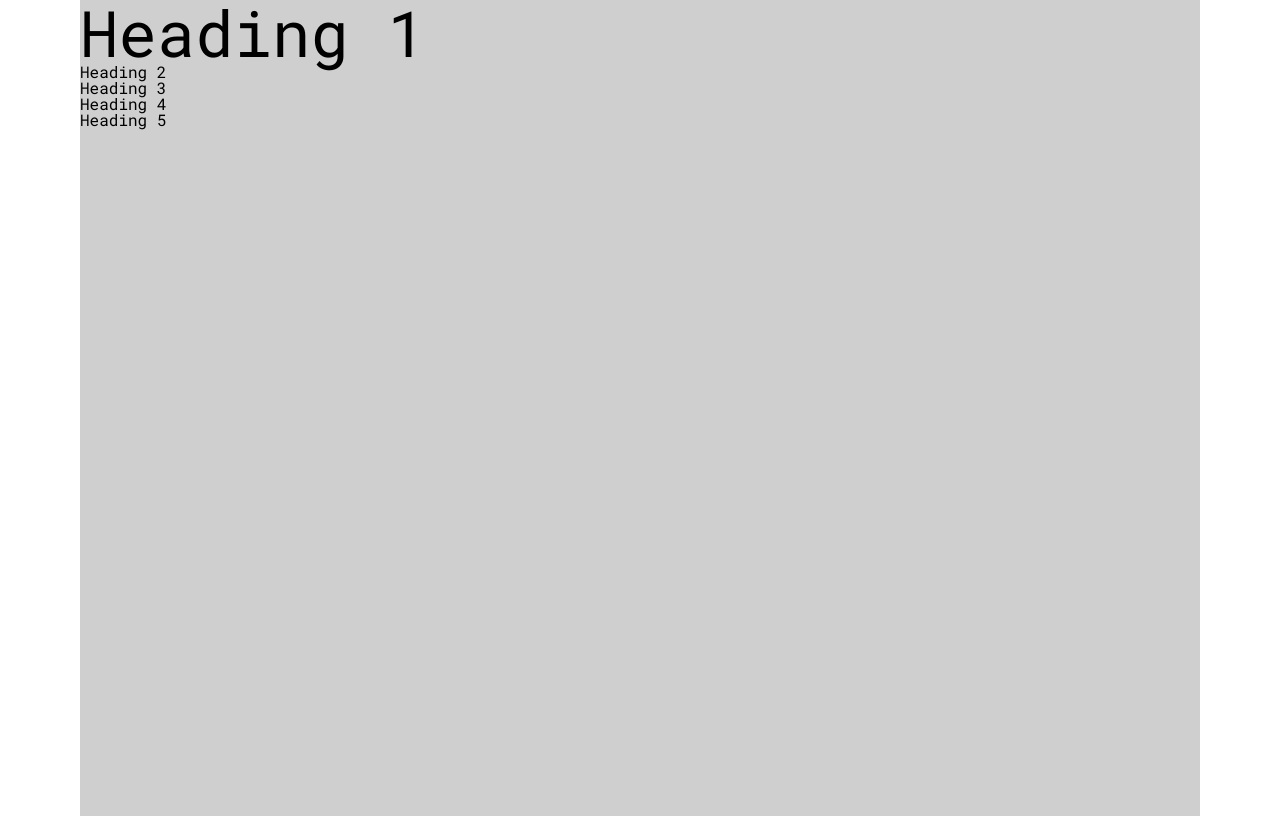
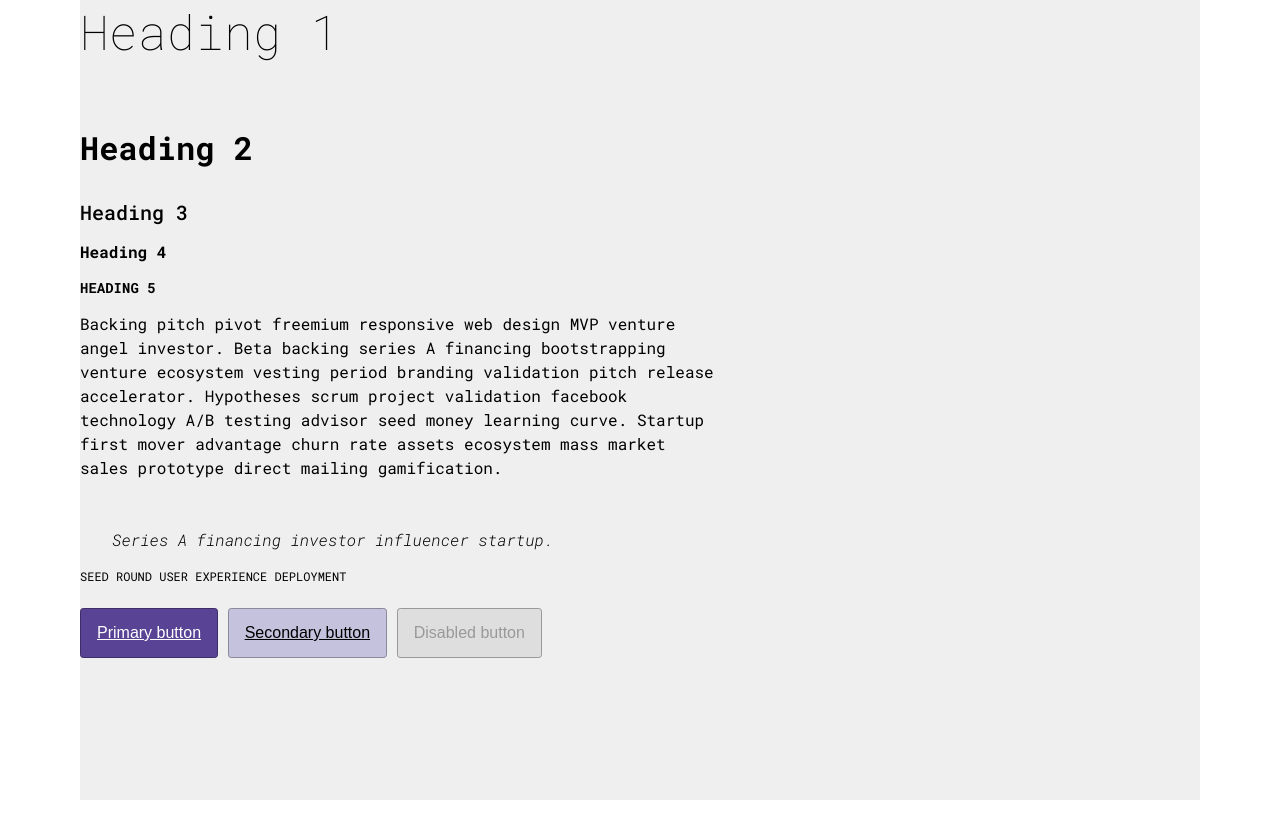
Before and after one commit to antsav/cosimo, a website: page index.html in a window 1280 px wide. Drawn offline with Linux system fonts and the light colour scheme.

Commit message:
updated files - new buttons, and mixins for the header css

```diff
--- a/index.html
+++ b/index.html
@@ -1,5 +1,7 @@
 <!DOCTYPE html>
-
+<!--
+COSIMO INITIATIVE
+-->
 <html lang="en">
 <head>
   <meta charset="utf-8">
@@ -13,17 +15,23 @@
   <!--[if lt IE 9]>
     <script src="http://html5shiv.googlecode.com/svn/trunk/html5.js"></script>
   <![endif]-->
+
 </head>
 
 <body>
     <div class="container">
-        <h1>Heading 1</h1>
-        <h2>Heading 2</h2>
-        <h3>Heading 3</h3>
-        <h4>Heading 4</h4>
-        <h5>Heading 5</h5>
+        <h1 class="c">Heading 1</h1>
+        <h2 class="c">Heading 2</h2>
+        <h3 class="c">Heading 3</h3>
+        <h4 class="c">Heading 4</h4>
+        <h5 class="c">Heading 5</h5>
+        <p class="c">Backing pitch pivot freemium responsive web design MVP venture angel investor. Beta backing series A financing bootstrapping venture ecosystem vesting period branding validation pitch release accelerator. Hypotheses scrum project validation facebook technology A/B testing advisor seed money learning curve. Startup first mover advantage churn rate assets ecosystem mass market sales prototype direct mailing gamification.</p>
+        <p class="c quote">Series A financing investor influencer startup.</p>
+        <p class="c subtext">Seed round user experience deployment</p>
 
-        <div class="btn primary"></div>
+        <button class="c primary">Primary button</button>
+        <button class="c secondary">Secondary button</button>
+        <button class="c disabled">Disabled button</button>
     </div>
   <!-- <script src="js/scripts.js"></script> -->
 </body>
--- a/package.json
+++ b/package.json
@@ -17,7 +17,7 @@
   },
   "homepage": "https://github.com/antsav/cosimo",
   "devDependencies": {
-    "grunt": "^1.0.1",
+    "grunt": "^0.4.5",
     "grunt-config-dir": "^0.3.2",
     "grunt-contrib-clean": "^1.0.0",
     "grunt-contrib-less": "^1.3.0",
--- a/src/less/app.less
+++ b/src/less/app.less
@@ -7,5 +7,6 @@
 
 // components
 @import "components/container";
-@import "components/headings";
+@import "components/type";
+@import "components/headers";
 @import "components/buttons";
--- a/src/less/components/buttons.less
+++ b/src/less/components/buttons.less
@@ -1,20 +1,40 @@
-.btn {
+button.c {
   font-size: 1rem;
   font-weight: 400;
   line-height: 1rem;
   text-decoration: underline;
-  border-radius: 0.25em;
+  border-radius: 0.2em;
   text-align: center;
-  box-shadow: 0em 0.125em 0.25em 0em rgba(34,34,34,0.48);
   border: 0.0625em solid;
+  padding: 1rem;
   max-width: 40rem;
   min-width: 8rem;
   &.primary {
-    background-color: #8EFDCA;
-    border-color: #61B58E;
+    color: #fff;
+    background-color: #584394;
+    border-color: #3D2E67;
+    &:hover {
+      background-color: #8B7CB5;
+    }
+    &:active {
+      background-color: #4F3C85;
+    }
   }
   &.secondary {
-    background: #D6D6D6;
-    border-color: #9C9C9C;
+    background: #C5C2DD;
+    border-color: #89899B;
+    &:hover {
+      background-color: #D7D4E6;
+    }
+    &:active {
+      background-color: #B1AFC7;
+    }
   }
+  &.disabled {
+    border-color: #999;
+    background-color: #dedede;
+    text-decoration: none;
+    color: #999;
+  }
+
 }
--- a/src/less/components/container.less
+++ b/src/less/components/container.less
@@ -1,11 +1,13 @@
 div.container {
-    position: absolute;
+    position: relative; /* used to be absolute */
     background-color: @cBackgroundGrey;
-    top: 0;
+    /* top: 0;
     bottom:0;
     left: 0;
-    right: 0;
+    right: 0; */
     margin: 0 auto;
+    padding: 0;
+    height: 100%;
     max-width: 70rem;
     min-width: 20rem;
 }
--- /dev/null
+++ b/src/less/components/headers.less
@@ -0,0 +1,33 @@
+/* HEADERS OF ALL KINDS */
+/* Each header in this section is broken down into ..... */
+
+/* mixins */
+.header-mixin(@fs, @fw, @lh, @mt, @ml, @mb, @mr) {
+  font-size:@fs;
+  font-weight:@fw;
+  line-height:@lh;
+  margin:@mt @ml @mb @mr;
+}
+
+
+/* components */
+h1.c {
+  .header-mixin(3rem, 100, 4rem, 0, 0, 4rem, 0)
+}
+
+h2.c {
+  .header-mixin(2rem, 700, 2.5rem, 2rem, 0, 2rem, 0)
+}
+
+h3.c {
+  .header-mixin(1.25rem, 500, 1.5rem, 1rem, 0, 1rem, 0)
+}
+
+h4.c {
+  .header-mixin(1rem, 700, 1.5rem, 1rem, 0, 1rem, 0)
+}
+
+h5.c {
+  text-transform: uppercase;
+  .header-mixin(0.875rem, 700, 1rem, 1rem, 0, 1rem, 0)
+}
--- a/src/less/components/headings.less
+++ /dev/null
@@ -1,67 +0,0 @@
-p {
-  font-size: 1rem;
-  font-weight: 400;
-  line-height: 1.5rem;
-  margin-top: 1rem;
-  margin-bottom: 3rem;
-}
-
-h1 {
-    font-size: 3rem;
-    font-weight: 100;
-    line-height: 4rem;
-    margin-bottom: 4rem;
-}
-
-h2 {
-  font-size: 2rem;
-  font-weight: 700;
-  line-height: 2.5rem;
-  margin-top: 2rem;
-  margin-bottom: 2rem;
-}
-
-h3 {
-  font-size: 1.25rem;
-  font-weight: 500;
-  line-height: 1.5rem;
-  margin-top: 1rem;
-  margin-bottom: 1rem;
-}
-
-h4 {
-  font-size: 1rem;
-  font-weight: 500;
-  line-height: 1.5rem;
-  margin-top: 1rem;
-  margin-bottom: 1rem;
-}
-
-h5 {
-  font-size: 0.875rem;
-  font-weight: 700;
-  text-transform: uppercase;
-  line-height: 1rem;
-  margin-top: 1rem;
-  margin-bottom: 1rem;
-}
-
-.quote {
-  font-size: 1rem;
-  font-weight: 400;
-  font-style: italic;
-  text-transform: uppercase;
-  line-height: 1.5rem;
-  margin-left: 2rem;
-  margin-top: 1rem;
-  margin-right: 2rem;
-  margin-bottom: 1rem;
-}
-
-.subtext {
-  font-size: 0.75rem;
-  font-weight: 400;
-  line-height: 1rem;
-  margin-top: 0.5rem;
-  margin-bottom: 1.5rem;
-}
--- /dev/null
+++ b/src/less/components/type.less
@@ -0,0 +1,22 @@
+p.c {
+  font-size: 1rem;
+  font-weight: 400;
+  line-height: 1.5rem;
+  max-width: 40rem;
+  min-width: 20rem;
+  margin: 1rem 2rem 3rem 0;
+  &.quote {
+    font-size: 1rem;
+    font-weight: 300;
+    line-height: 1.5rem;
+    margin: 1rem 2rem;
+    font-style: italic;
+  }
+  &.subtext {
+    font-size: 0.75rem;
+    font-weight: 400;
+    line-height: 1rem;
+    margin: 0.5rem 0 1.5rem 0;
+    text-transform: uppercase;
+  }
+}
--- a/src/less/core/common.less
+++ b/src/less/core/common.less
@@ -27,7 +27,6 @@ html {
 
 body {
     position:relative;
-    padding: 0.5rem;
     height: 100%;
     overflow:auto;
 }
--- a/src/less/core/variables.less
+++ b/src/less/core/variables.less
@@ -6,7 +6,7 @@
 @cBackgroundGrey:     #EFEFEF;
 
 // fonts
-@import url(https://fonts.googleapis.com/css?family=Roboto+Mono);
+@import url(https://fonts.googleapis.com/css?family=Roboto+Mono:400,100,100italic,300,300italic,400italic,500,500italic,700,700italic);
 .robotoMono {
   font-family: "Roboto Mono", sans-serif;
 }
```
Also changed, not shown: build/css/app.min.css.
